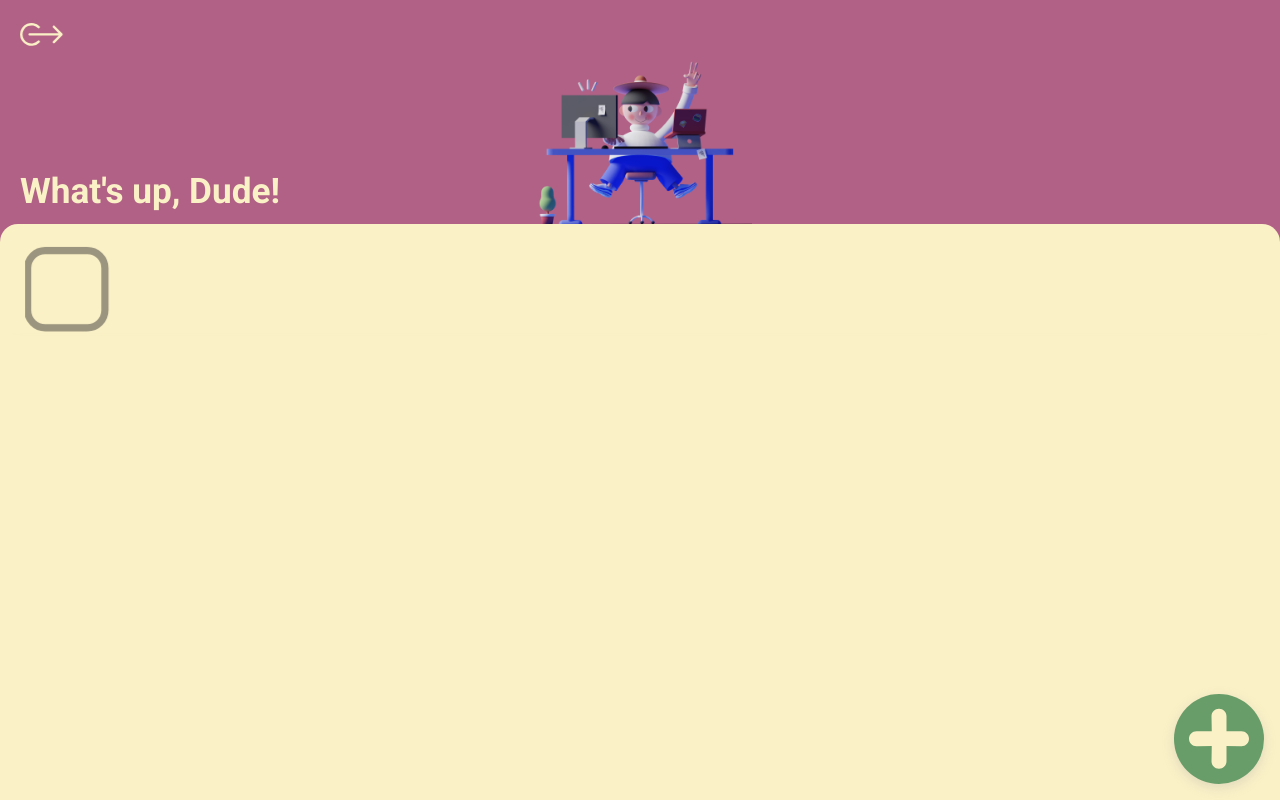
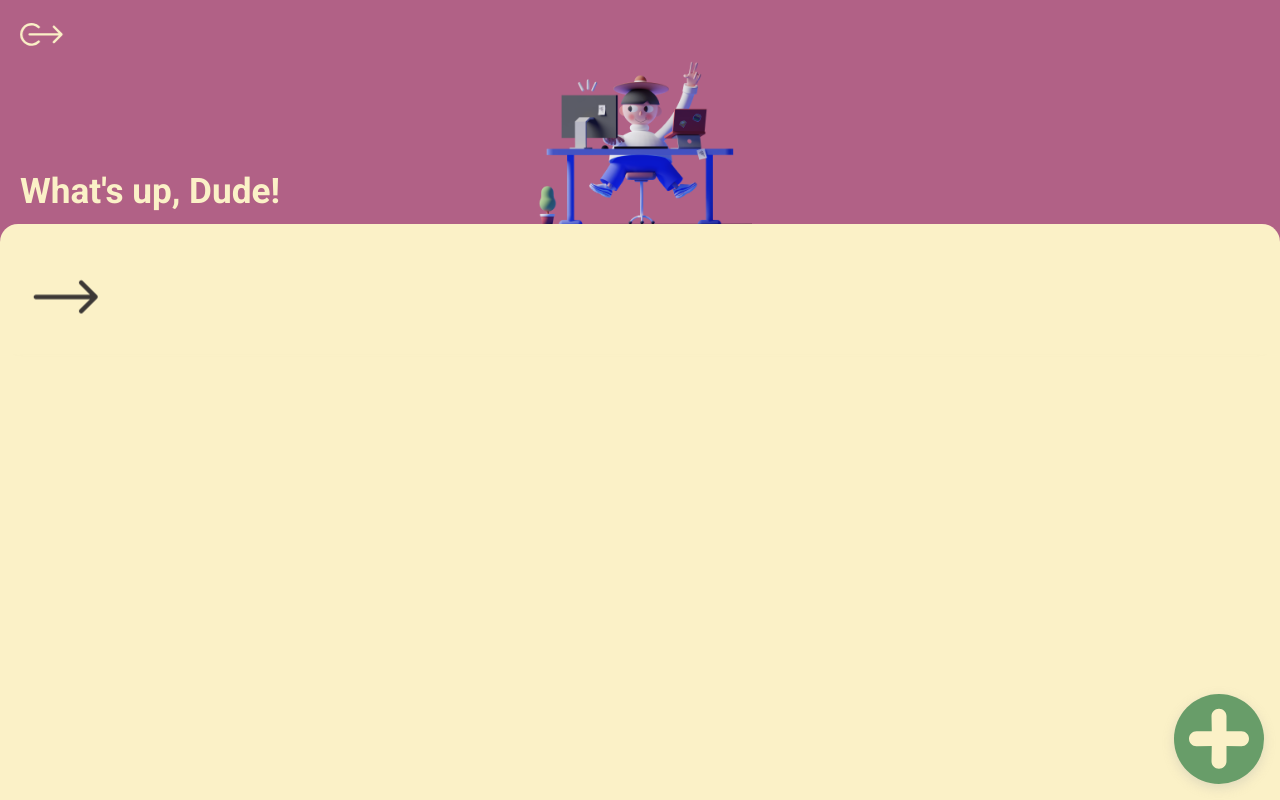
Before and after one commit to AleshaIdetRvat/pretty-todo, a React app: page / in a window 1280 px wide. Both pictures are taken after a click on the button 1219 px from the left and 739 px from the top of the page. Built offline with nearby package versions, Linux system fonts and the light colour scheme.

Commit message:
update new message animation (input on the left now has arrow)

```diff
--- a/src/components/TodoItem/TodoItem.css
+++ b/src/components/TodoItem/TodoItem.css
@@ -6,38 +6,48 @@
     font-size: 5vw;
     position: relative;
 }
+.todo-item__new-message {
+    width: 100vw;
+    padding-left: clamp(20px, calc(20px + 8vw + 4px), 100px);
+    padding-left: 24px;
+    display: flex;
+    align-items: center;
+}
 .todo-item__input {
     font-family: inherit;
-    resize: none;
     font-size: 5vw;
-    padding: 7px 0 7px 18px;
-    padding-left: clamp(20px, calc(20px + 10vw), 100px);
-    width: 100vw;
+    padding: 5px 0 5px 0;
+    height: calc(8vw + 10px);
+    width: calc(100vw - clamp(20px, calc(40px + 8vw + 4px), 100px));
     border: none;
     outline: none;
     background-color: transparent;
 }
+.todo-item__input-arrow {
+    width: 8vw;
+    transform: scale(1.5);
+    animation: start-fade 0.3s ease forwards;
+}
 .todo-item__body {
-    padding: 7px 0 7px;
+    padding: 5px 0 5px;
     padding-right: clamp(20px, calc(20px + 10vw), 100px);
-    padding-left: clamp(20px, calc(20px + 10vw), 100px);
+    padding-left: 20px;
     display: flex;
-    justify-content: space-between;
+    justify-content: flex-start;
     transition: 0.2s;
     width: 100vw;
+}
+.todo-item__text {
+    display: flex;
+    align-items: center;
+    line-height: 6vw;
 }
 .todo-item__checkbox {
     width: 8vw;
     height: 8vw;
+    margin-right: 4px;
 
-    position: absolute;
-    z-index: 100;
-    transition: 0.3s;
-    left: 20px;
-    top: 2px;
-    top: 50%;
-    transform: translateY(-50%);
-    align-self: center;
+    animation: start-fade 0.3s ease forwards;
 }
 .todo-item__checkbox-inner {
     width: 8vw;
--- a/src/components/TodoItem/TodoItem.tsx
+++ b/src/components/TodoItem/TodoItem.tsx
@@ -1,5 +1,5 @@
 import React, { FC, useEffect, useRef, useState } from "react"
-import { DragControls, motion, Reorder, useDragControls } from "framer-motion"
+import { DragControls, Reorder, useDragControls } from "framer-motion"
 import { ComponentWithSwipe } from "../UI/ComponentWithSwipe/ComponentWithSwipe"
 import { ReorderIcon } from "../UI/Icons/ReorderIcon/ReorderIcon"
 import { ITodoItem } from "../../types/Todo"
@@ -19,6 +19,7 @@ const TodoItemInner: FC<TodoInnerProps> = React.memo((props) => {
     const reorderIconRef: React.Ref<HTMLDivElement> = useRef(null)
     const deleteBackRef: React.Ref<HTMLDivElement> = useRef(null)
     const [itemWidth, setItemWidth] = useState(0)
+    const [isChecked, setIsChecked] = useState(false)
 
     useEffect(() => {
         setItemWidth(itemRef.current.offsetWidth)
@@ -41,7 +42,14 @@ const TodoItemInner: FC<TodoInnerProps> = React.memo((props) => {
                 autoTransition={0.5}
             >
                 <div className='todo-item__body' ref={itemRef}>
-                    {layout}
+                    <div className='todo-item__checkbox'>
+                        <Checkbox
+                            className='todo-item__checkbox-inner'
+                            checked={isChecked}
+                            onChange={() => setIsChecked(!isChecked)}
+                        />
+                    </div>
+                    <p className='todo-item__text'>{layout}</p>
                 </div>
 
                 <div className='todo-item__delete-back' ref={deleteBackRef}>
@@ -90,12 +98,27 @@ const NewTodoMessage: FC<NewTodoMessageProps> = (props) => {
     }
 
     return (
+        <div className='todo-item__new-message'>
+            <svg
+                width='60'
+                height='30'
+                viewBox='0 0 100 40'
+                fill='none'
+                xmlns='http://www.w3.org/2000/svg'
+                className='todo-item__input-arrow'
+            >
+                <path
+                    d='M16 17C14.8954 17 14 17.8954 14 19C14 20.1046 14.8954 21 16 21V17ZM70.4142 20.4142C71.1953 19.6332 71.1953 18.3668 70.4142 17.5858L57.6863 4.85786C56.9052 4.07682 55.6389 4.07682 54.8579 4.85786C54.0768 5.63891 54.0768 6.90524 54.8579 7.68629L66.1716 19L54.8579 30.3137C54.0768 31.0948 54.0768 32.3611 54.8579 33.1421C55.6389 33.9232 56.9052 33.9232 57.6863 33.1421L70.4142 20.4142ZM16 21H69V17H16V21Z'
+                    fill='var(--black)'
+                />
+            </svg>
             <input
                 className='todo-item__input'
                 autoFocus
                 onBlur={handleBlur}
                 onKeyDown={onKeyDown}
             />
+        </div>
     )
 }
 
@@ -108,8 +131,6 @@ interface ItemProps {
 
 const TodoItem: FC<ItemProps> = React.memo((props) => {
     const { children, item, onRemove, onSave } = props
-
-    const [isChecked, setIsChecked] = useState(false)
 
     const checkboxRef: React.Ref<HTMLDivElement> = useRef(null)
 
@@ -153,13 +174,6 @@ const TodoItem: FC<ItemProps> = React.memo((props) => {
             onTouchMove={(e) => e.stopPropagation()}
             onTouchStart={(e) => e.stopPropagation()}
         >
-            <div className='todo-item__checkbox' ref={checkboxRef}>
-                <Checkbox
-                    className='todo-item__checkbox-inner'
-                    checked={isChecked}
-                    onChange={() => setIsChecked(!isChecked)}
-                />
-            </div>
             {children !== "" ? (
                 <TodoItemInner
                     dragControls={dragControls}
--- a/src/components/TodoPage/TodoPage.css
+++ b/src/components/TodoPage/TodoPage.css
@@ -1,7 +1,6 @@
 .todo-list {
     list-style: none;
-    padding: 20px 0 calc(18vw + 28px) 0;
-    padding: 20px 0 20px 0;
+    padding: 18px 0 calc(18vw + 28px) 0;
 }
 .todo-list__add-btn {
     position: absolute;
```
Lines whose indentation alone changed are shown as unchanged.
